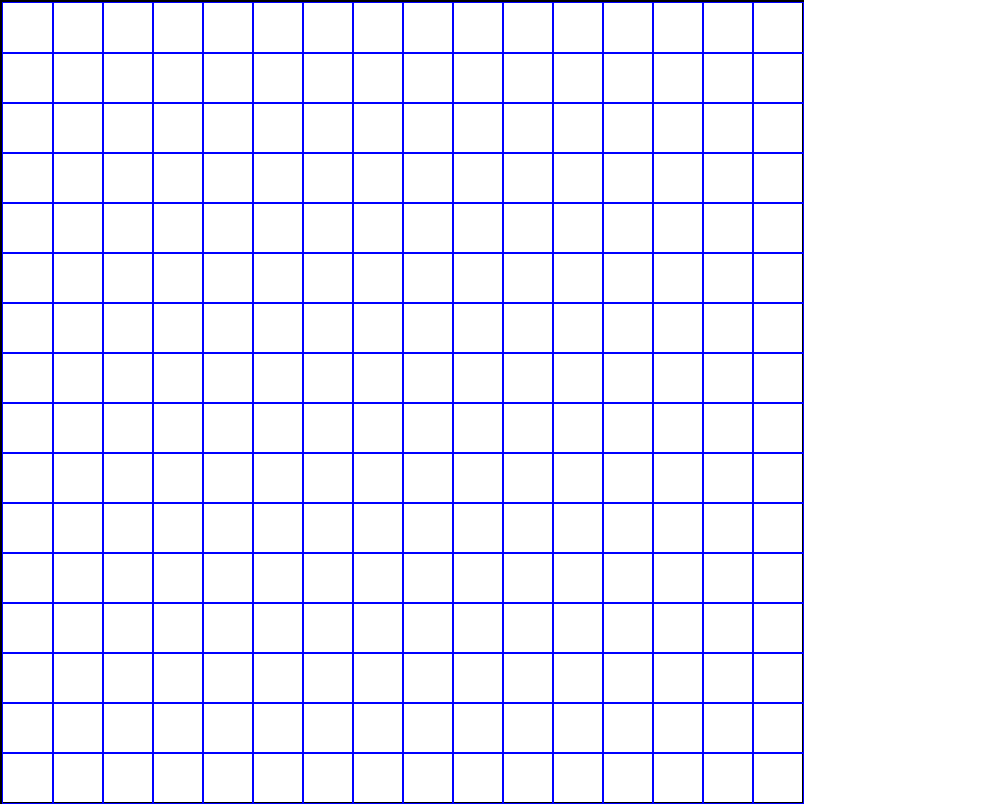
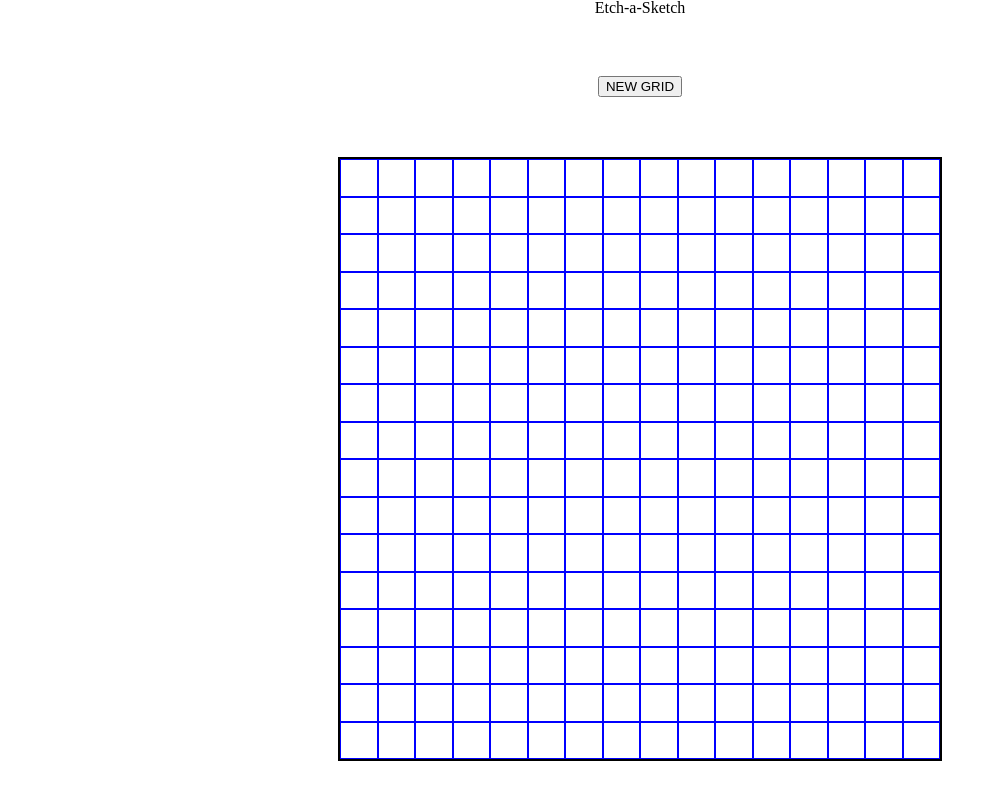
Before and after one commit to michael8920/etch-a-sketch, a plain HTML site: page index.html in a window 1280 px wide. Shown: the whole page, without its empty margins (0-1003 px from the left). Drawn offline with Linux system fonts and the light colour scheme.

Commit message:
Completed JS

```diff
--- a/index.html
+++ b/index.html
@@ -6,6 +6,13 @@
         <link href="style.css" rel="stylesheet" type="text/css">
     </head>
     <body>
+        <div>
+            <h1>Etch-a-Sketch</h1>
+        </div>
+        <div id="buttondiv">
+            <button id="gridreset">NEW GRID</button>
+        </div>
+
         <div id="container">
 
         </div>
--- a/script.js
+++ b/script.js
@@ -1,9 +1,12 @@
 const container = document.querySelector('#container');
+const button = document.querySelector('#gridreset');
 let gridItems = [];
+let cleanGrid = [];
+
 
 for (let i = 0; i < 256; i++) {
         gridItems[i] = document.createElement('div');
-        gridItems[i].style.cssText = 'height: 50px; width: 50px; border: 1px solid blue; grid-auto-flow: row;';
+        gridItems[i].style.cssText = 'border: 1px solid blue; grid-auto-flow: row;';
         container.appendChild(gridItems[i]);
 }
 
@@ -14,3 +17,23 @@ itemsArray.forEach(function(element) {
         element.style.cssText = 'background-color: black;'
     })
 })
+
+function newGrid () {
+    let userGrid = prompt('How many squares per side do you want your new grid to be?');
+    container.innerHTML = "";
+
+    for (let i = 0; i < (userGrid * userGrid); i++) {
+        cleanGrid[i] = document.createElement('div');
+        cleanGrid[i].style.cssText = 'border: 1px solid blue; grid-auto-flow: row;';
+        container.appendChild(cleanGrid[i]);
+    }
+    container.setAttribute('style', `grid-template-columns: repeat(${userGrid}, auto); grid-template-rows: repeat(${userGrid}, auto);`);
+
+    cleanGrid.forEach(function(element) {
+    element.addEventListener('mouseover', function() {
+        element.style.cssText = 'background-color: black;'
+    })
+    })
+}
+
+button.addEventListener('click', newGrid);
--- a/style.css
+++ b/style.css
@@ -48,13 +48,22 @@ table {
 
 #container {
     display: grid;
-    height: 800px;
-    width: 800px;
-    grid-template-columns: repeat(16, 50px);
-    grid-template-rows: repeat(16, 50px);
-    border: 2px solid black;
+    height: 600px;
+    width: 600px;
+    grid-template-columns: repeat(16, 37.5px);
+    grid-template-rows: repeat(16, 37.5px);
+	border: 2px solid black;
+	position: relative;
+	margin: 0 auto;
+	top: 120px;
 }
 
-.blackpencil {
-	background-color: black;
+h1 {
+	text-align: center;
 }
+
+#buttondiv {
+	text-align: center;
+	position: relative;
+	top: 60px;
+}
```
